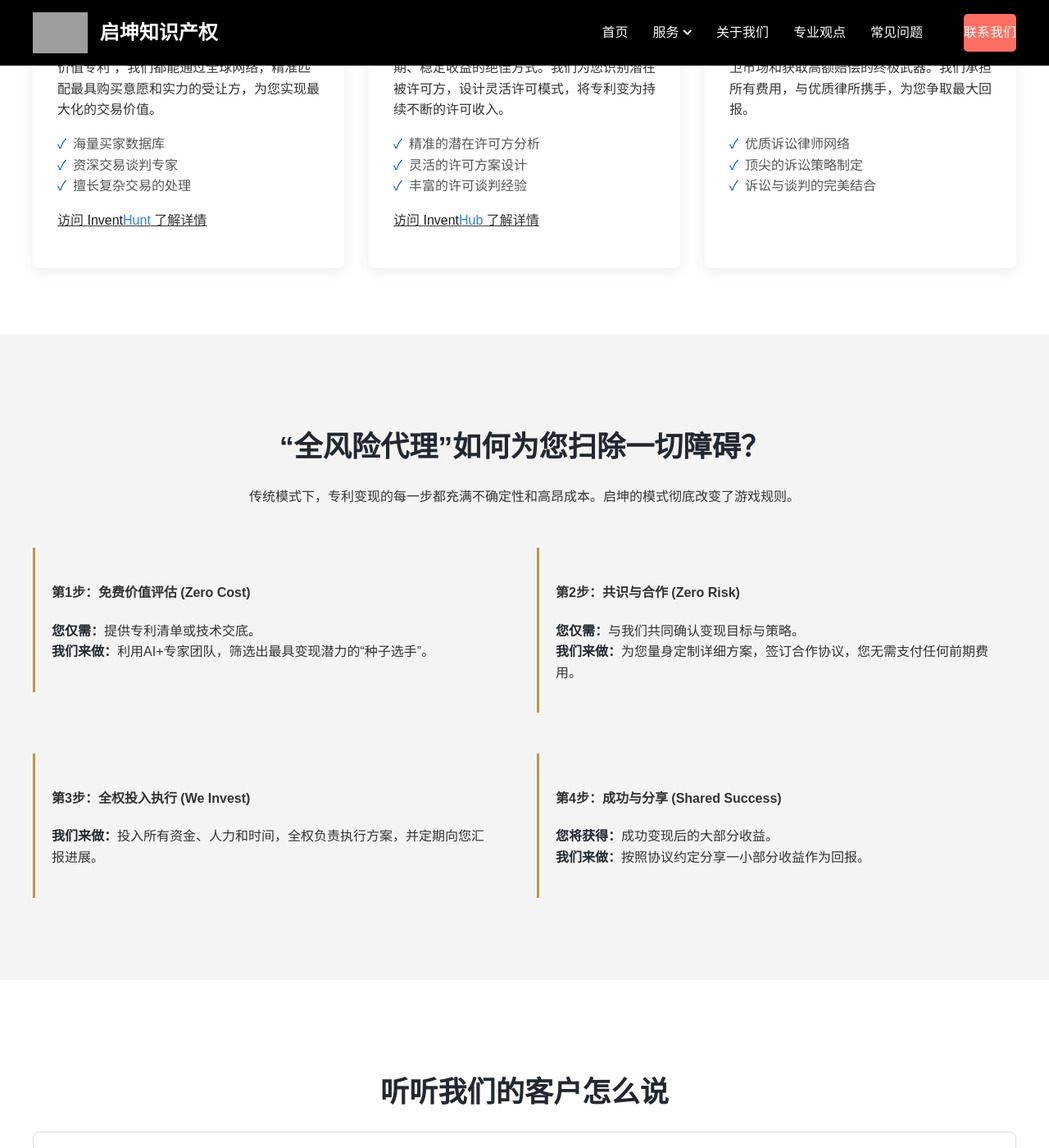
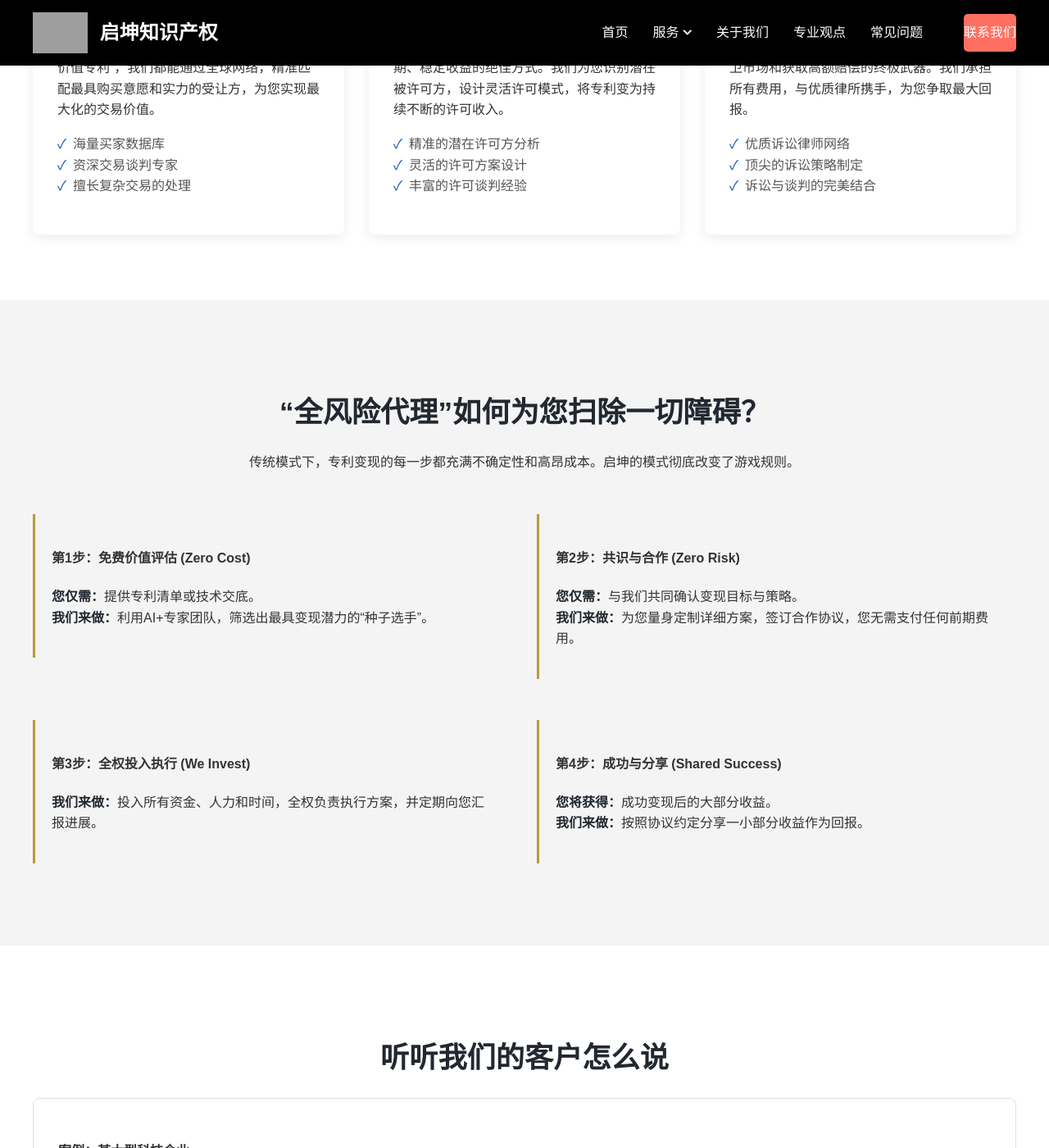
Before and after one commit to inventmain/qikunip, a Jekyll site: the page patent-monetization.html, which Jekyll copies as it is, in a window 1280 px wide and 1400 px high, scrolled down 993 px. Shown: the whole window at 82% size. Built offline with Jekyll 4.4.1, drawn with Linux system fonts in a browser that asks for light colours; some of the changed lines change nothing that is shown; grey boxes are pictures that could not be loaded.

Commit message:
Update patent-monetization.html

```diff
--- a/patent-monetization.html
+++ b/patent-monetization.html
@@ -36,7 +36,7 @@
         .nav-links > li { margin-left: 30px; position: relative; }
         .nav-links a, .nav-links .dropdown-toggle { text-decoration: none; color: var(--light-color); font-weight: 500; padding: 10px 0; transition: color 0.3s; cursor: pointer; display: flex; align-items: center; gap: 5px; }
         .nav-links > li > a:hover, .dropdown:hover .dropdown-toggle { color: var(--secondary-color); }
-        .dropdown-menu { display: none; position: absolute; top: 100%; left: 0; background: var(--header-bg); border-radius: 4px; padding: 10px 0; list-style: none; min-width: 180px; box-shadow: 0 8px 16px rgba(0,0,0,0.2); }
+        .dropdown-menu { display: none; position: absolute; top: 100%; left: 0; background: var(--header-bg); border-radius: 4px; padding: 10px 0; list-style: none; min-width: 200px; box-shadow: 0 8px 16px rgba(0,0,0,0.2); }
         .dropdown:hover .dropdown-menu { display: block; }
         .dropdown-menu a { display: block; padding: 10px 20px; color: var(--light-color); white-space: nowrap; }
         .dropdown-menu a:hover { background-color: rgba(255, 255, 255, 0.1); }
@@ -160,56 +160,7 @@
             .grid-3, .process-flow { grid-template-columns: 1fr; }
         }
         /* --- END: 响应式适配 --- */
-
-
     </style>
-
-<script type="application/ld+json">
-{
-  "@context": "https://schema.org",
-  "@type": "Service",
-  "serviceType": "专利变现",
-  "name": "全风险代理专利变现服务",
-  "description": "启坤提供零风险的专利变现服务。我们采用全风险代理模式，为您承担所有前期费用，通过专利交易、许可或诉讼，成功唤醒您沉睡的专利价值，实现收益后再分成。",
-  "provider": {
-    "@type": "Organization",
-    "name": "启坤知识产权",
-    "url": "https://www.qikunip.com/"
-  },
-  "areaServed": {
-    "@type": "Country",
-    "name": "CN"
-  },
-  "hasOfferCatalog": {
-    "@type": "OfferCatalog",
-    "name": "专利变现模式",
-    "itemListElement": [
-      {
-        "@type": "Offer",
-        "itemOffered": {
-          "@type": "Service",
-          "name": "专利交易"
-        }
-      },
-      {
-        "@type": "Offer",
-        "itemOffered": {
-          "@type": "Service",
-          "name": "专利许可"
-        }
-      },
-      {
-        "@type": "Offer",
-        "itemOffered": {
-          "@type": "Service",
-          "name": "专利诉讼"
-        }
-      }
-    ]
-  }
-}
-</script>
-
 </head>
 <body>
 
@@ -227,6 +178,8 @@
                     <ul class="dropdown-menu">
                         <li><a href="high-value-patent-layout.html">高价值专利布局</a></li>
                         <li><a href="patent-monetization.html">专利变现</a></li>
+                        <li><a href="patent-consulting.html">专利咨询服务</a></li>
+                        <li><a href="http://www.inventmain.com" target="_blank">专速通</a></li>
                     </ul>
                 </li>
                 <li><a href="about.html">关于我们</a></li>
@@ -262,15 +215,8 @@
                                 <li>资深交易谈判专家</li>
                                 <li>擅长复杂交易的处理</li>
                             </ul>
-                                                <p style="margin-top:15px;text-decoration: underline;">
-  访问
-      <span style="color:#1A1A1A;">Invent</span><span style="color:#2F80ED;">Hunt</span>
-  了解详情
-</p>
-
                         </div>
                     </a>
-
                     <a href="https://www.inventhub.cn" target="_blank" rel="noopener noreferrer" class="card-link">
                         <div class="card">
                             <div class="icon">🤝</div>
@@ -281,14 +227,8 @@
                                 <li>灵活的许可方案设计</li>
                                 <li>丰富的许可谈判经验</li>
                             </ul>
-                                                                            <p style="margin-top:15px;text-decoration: underline;">
-  访问
-    <span style="color:#1A1A1A;">Invent</span><span style="color:#2F80ED;">Hub</span>
-  了解详情
-</p>
                         </div>
                     </a>
-
                     <div class="card">
                         <div class="icon">⚖️</div>
                         <h3>专利诉讼</h3>
```
Lines whose indentation alone changed are shown as unchanged.
